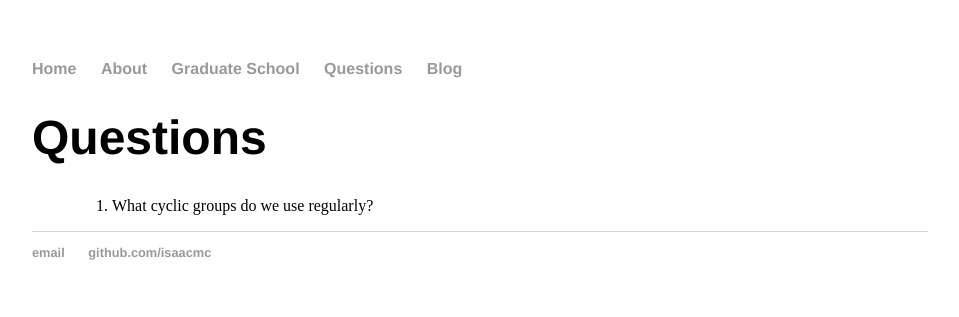
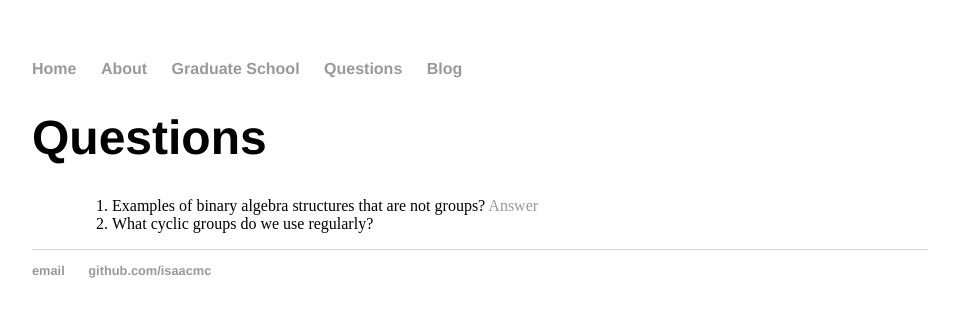
Before and after one commit to isundberg/isaacmc.github.io, a Jekyll site: the page built from questions/index.html, in a window 1280 px wide. Shown: the top 317 px of the page, without its empty margins (160-1119 px from the left). Built offline with Jekyll 4.4.1, drawn with Linux system fonts in a browser that asks for light colours.

Commit message:
Update index.html

```diff
--- a/questions/index.html
+++ b/questions/index.html
@@ -6,6 +6,7 @@ title: Questions
 	<ul class="questions">
 
 	  <ol>
+	    <li>Examples of binary algebra structures that are not groups? <a href="/questions/answers/1">Answer</a></li>
 	    <li>What cyclic groups do we use regularly?</li>
 	  </ol>
 
```
